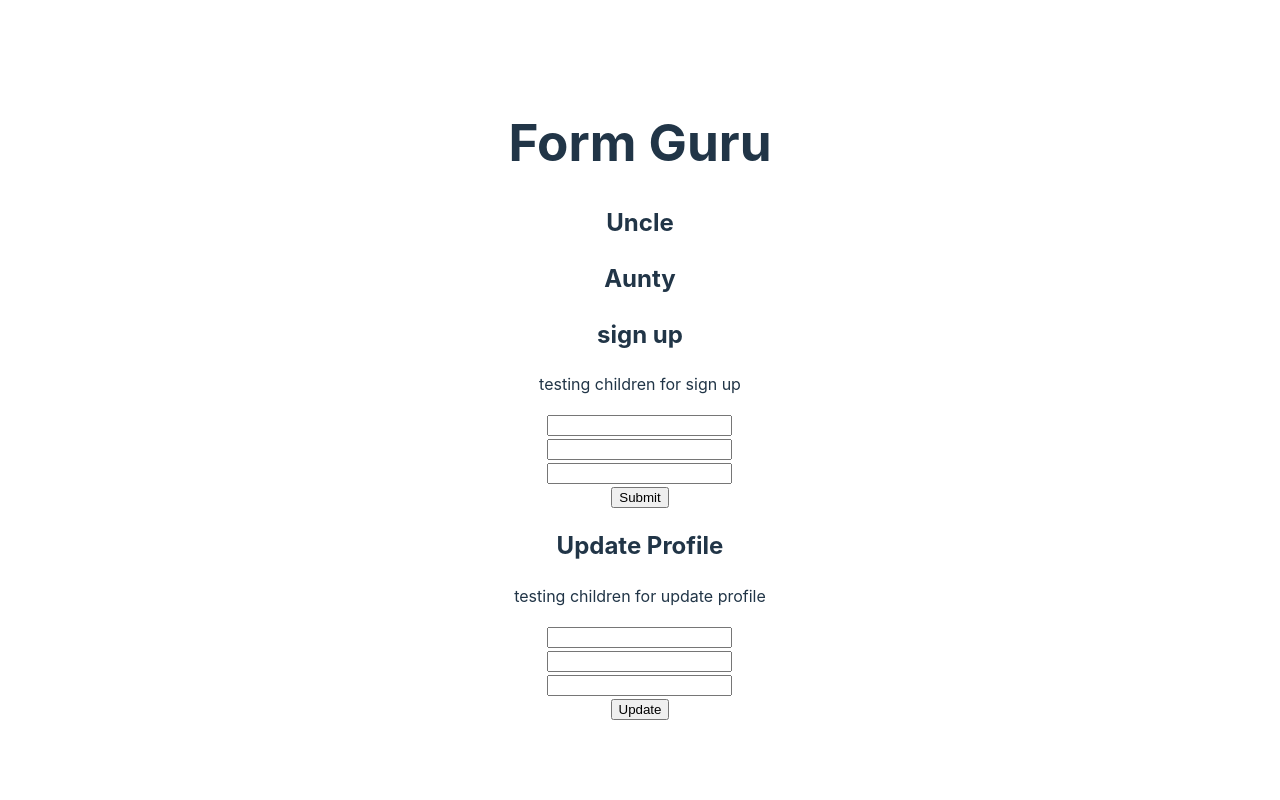
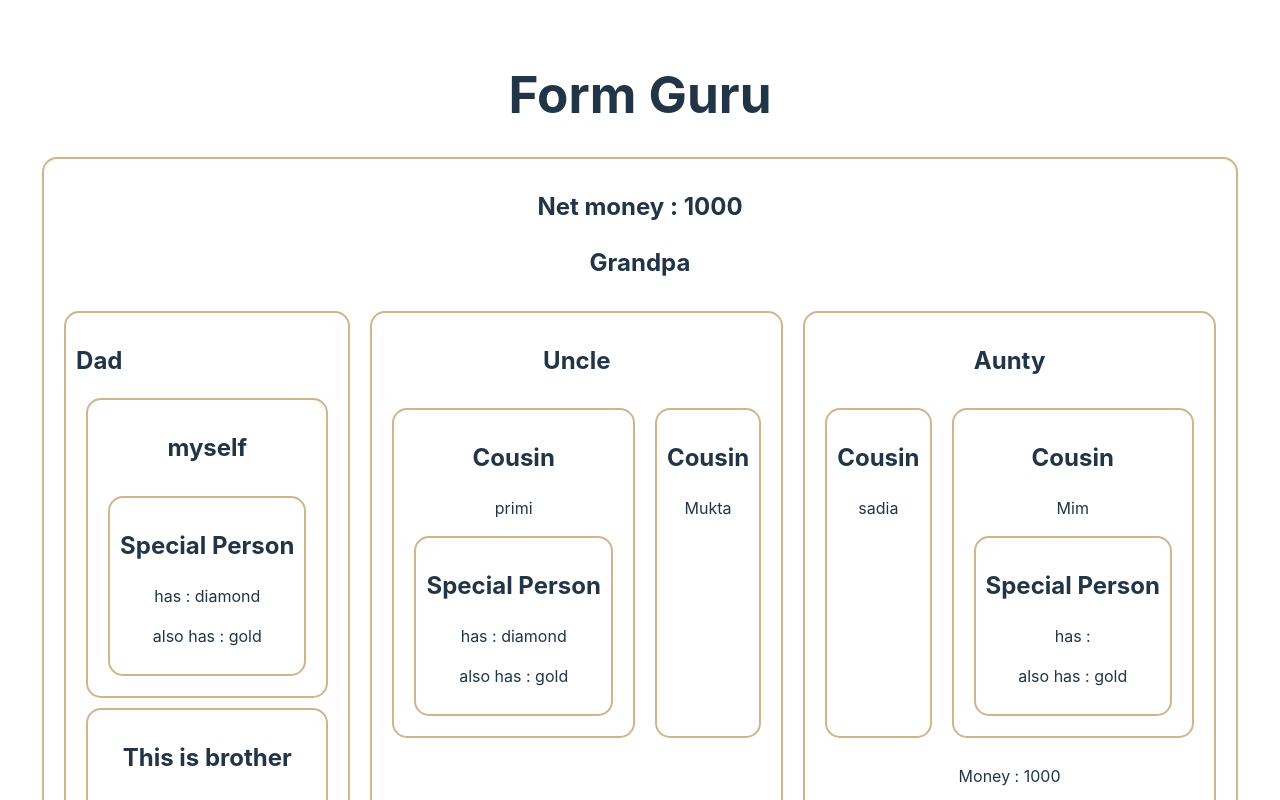
Before and after one commit to foysalcodeio/basic-form, a React (Vite) app: page / in a window 1280 px wide. Shown: the top 800 px of the page. Built offline with nearby package versions, Linux system fonts and the light colour scheme.

Commit message:
context-api-done

```diff
--- a/src/Components/Aunty/Aunty.jsx
+++ b/src/Components/Aunty/Aunty.jsx
@@ -1,9 +1,18 @@
-import React from 'react';
+import { useContext } from "react";
+import Cousin from "../Cousin/Cousin";
+import { MoneyContext } from "../Grandpa/Grandpa";
 
 const Aunty = () => {
+    const [money, setMoney] = useContext(MoneyContext)
     return (
         <div>
             <h2>Aunty</h2>
+            <section className="flex">
+                <Cousin name={'sadia'}></Cousin>
+                <Cousin name={'Mim'} />
+            </section>
+        <p>Money : {money} </p>
+        <button onClick={ () => setMoney(money + 1000)}  >Add 1 thousand</button>
         </div>
     );
 };
--- /dev/null
+++ b/src/Components/Brother/Brother.jsx
@@ -0,0 +1,15 @@
+import { useContext } from "react";
+import { MoneyContext } from "../Grandpa/Grandpa";
+
+const Brother = () => {
+    const [money, setMoney] = useContext(MoneyContext)
+    return (
+        <div>
+            <h2>This is brother</h2>
+            <p>Money : {money}</p>
+            <button onClick={ () => setMoney(money+2000)}>Add 2 thousand</button>
+        </div>
+    );
+};
+
+export default Brother;
--- /dev/null
+++ b/src/Components/Cousin/Cousin.jsx
@@ -0,0 +1,16 @@
+import Lover from "../Lover/Lover";
+
+const Cousin = ( {name, asset} ) => {
+    return (
+        <div>
+            <h2>Cousin</h2>
+            <p>{name}</p>
+            <section>
+                {asset && <Lover asset={asset}></Lover>}
+                {name === 'Mim' && <Lover asset={asset}></Lover>}
+            </section>
+        </div>
+    );
+};
+
+export default Cousin;
--- a/src/Components/Dad/Dad.jsx
+++ b/src/Components/Dad/Dad.jsx
@@ -1,7 +1,16 @@
-const Dad = () => {
+import Brother from "../Brother/Brother";
+import Myself from "../Myself/Myself";
+import Sister from "../Sister/Sister";
+
+const Dad = ({ asset }) => {
     return (
         <div>
-
+            <h2 className="flex">Dad</h2>
+            <section>
+                <Myself asset={asset} />
+                <Brother />
+                <Sister />
+            </section>
         </div>
     );
 };
--- /dev/null
+++ b/src/Components/Grandpa/Grandpa.css
@@ -0,0 +1,9 @@
+.grandpa div, .grandpa{
+    border: 2px solid tan;
+    margin: 10px;
+    padding: 10px;
+    border-radius: 15px;
+}
+.flex {
+    display: flex;
+}
--- a/src/Components/Grandpa/Grandpa.jsx
+++ b/src/Components/Grandpa/Grandpa.jsx
@@ -1,15 +1,41 @@
+import { createContext, useState } from "react";
 import Aunty from "../Aunty/Aunty";
 import Dad from "../Dad/Dad";
 import Uncle from "../Uncle/Uncle";
+import './Grandpa.css'
+
+export const AssetContext = createContext();
+export const MoneyContext = createContext();
 
 const Grandpa = () => {
+    const [money, setMoney] = useState(1000)
+    const asset = 'diamond';
     return (
-        <div>
-            <Dad />
-            <Uncle />
-            <Aunty />
+        <div className="grandpa">
+            <h2>Net money : {money}</h2>
+            <h2>
+                Grandpa
+            </h2>
+          <MoneyContext.Provider value={[money, setMoney]}>
+          <AssetContext.Provider value="gold">
+            <section className="flex">
+                    <Dad asset={asset} />
+                    <Uncle asset={asset} />
+                    <Aunty />
+            </section>
+          </AssetContext.Provider>
+          </MoneyContext.Provider>
         </div>
     );
 };
 
 export default Grandpa;
+
+
+/**
+ * create - use - provide
+ *
+ * 1. Create a Context and export it
+ * 2. Add provider for the context with a value. value could be anything
+ * 3. useContext to access value in the context api
+ */
--- /dev/null
+++ b/src/Components/Lover/Lover.jsx
@@ -0,0 +1,15 @@
+import { useContext } from "react";
+import { AssetContext } from "../Grandpa/Grandpa";
+
+const Lover = ({asset}) => {
+    const gift = useContext(AssetContext)
+    return (
+        <div>
+            <h2>Special Person</h2>
+            <p>has : {asset}</p>
+            <p>also has : {gift}</p>
+        </div>
+    );
+};
+
+export default Lover;
--- /dev/null
+++ b/src/Components/Myself/Myself.jsx
@@ -0,0 +1,14 @@
+import Lover from "../Lover/Lover";
+
+const Myself = ({asset}) => {
+    return (
+        <div>
+            <h2>myself</h2>
+            <section className="flex">
+                <Lover asset={asset} />
+            </section>
+        </div>
+    );
+};
+
+export default Myself;
--- /dev/null
+++ b/src/Components/Sister/Sister.jsx
@@ -0,0 +1,10 @@
+
+const Sister = () => {
+    return (
+        <div>
+            <h2>Sister</h2>
+        </div>
+    );
+};
+
+export default Sister;
--- a/src/Components/Uncle/Uncle.jsx
+++ b/src/Components/Uncle/Uncle.jsx
@@ -1,9 +1,14 @@
+import Cousin from "../Cousin/Cousin";
 
 
-const Uncle = () => {
+const Uncle = ({asset}) => {
     return (
         <div>
             <h2>Uncle</h2>
+            <section className="flex">
+                <Cousin name={`primi`} asset={asset} />
+                <Cousin name={`Mukta`} />
+            </section>
         </div>
     );
 };
```
